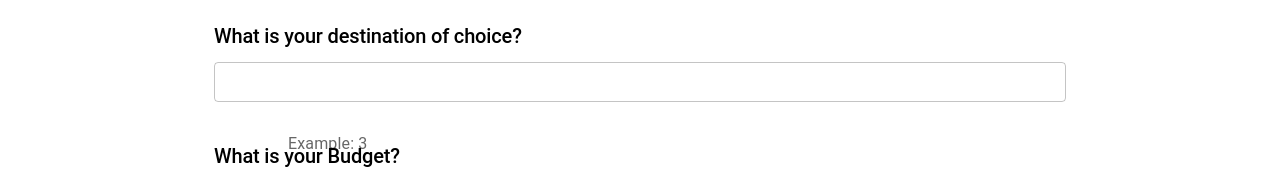
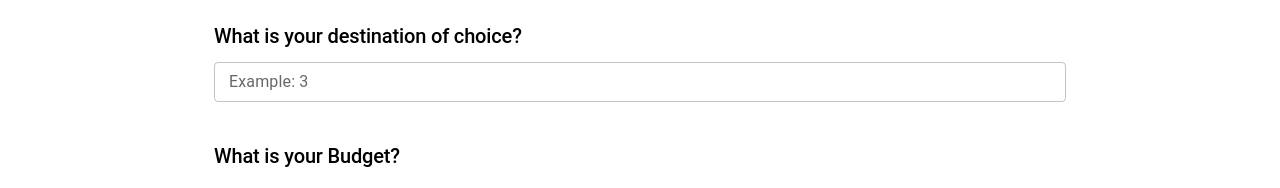
Before and after one commit to labib08/Travela, a React (Vite) app in the folder travela/: page /create-trip in a window 1280 px wide. Shown: the part 394-582 px from the top of the page. Built offline with nearby package versions, Linux system fonts and the light colour scheme; no server answers.

Commit message:
Fixed the positioning of example 3

```diff
--- a/travela/src/Pages/CreateTrip/CreateTrip.tsx
+++ b/travela/src/Pages/CreateTrip/CreateTrip.tsx
@@ -170,9 +170,9 @@ const CreateTrip: React.FC = () => {
                   transition: "all 0.2s ease-in-out",
                 },
                 "& .MuiInputLabel-outlined": {
-                  transform: "translate(14px, 10px) scale(1)",
+                  transform: "translate(-45px, -52px) scale(1)",
                   "&.MuiInputLabel-shrink": {
-                    transform: "translate(14px, -6px) scale(0.75)",
+                    transform: "translate(-45px, -70px) scale(0.75)",
                   },
                 },
               }}
```
